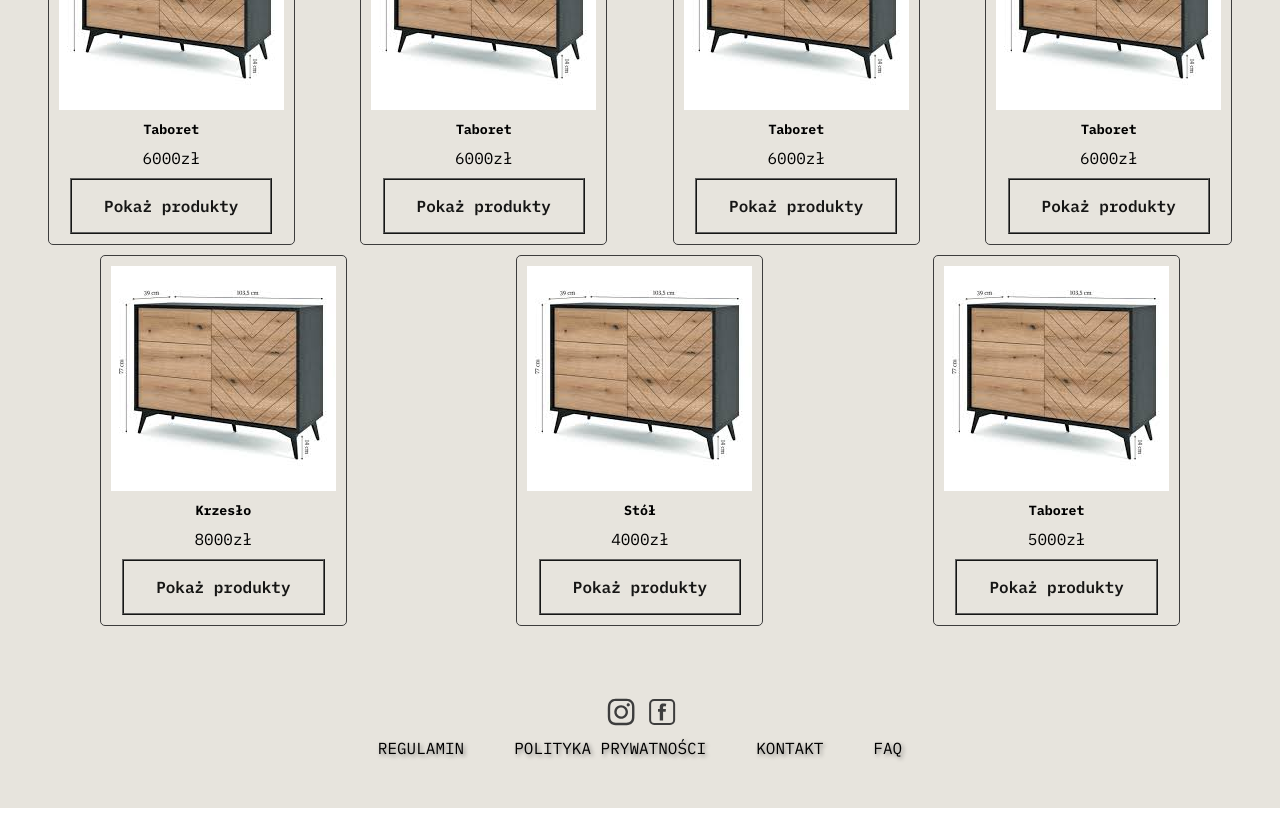
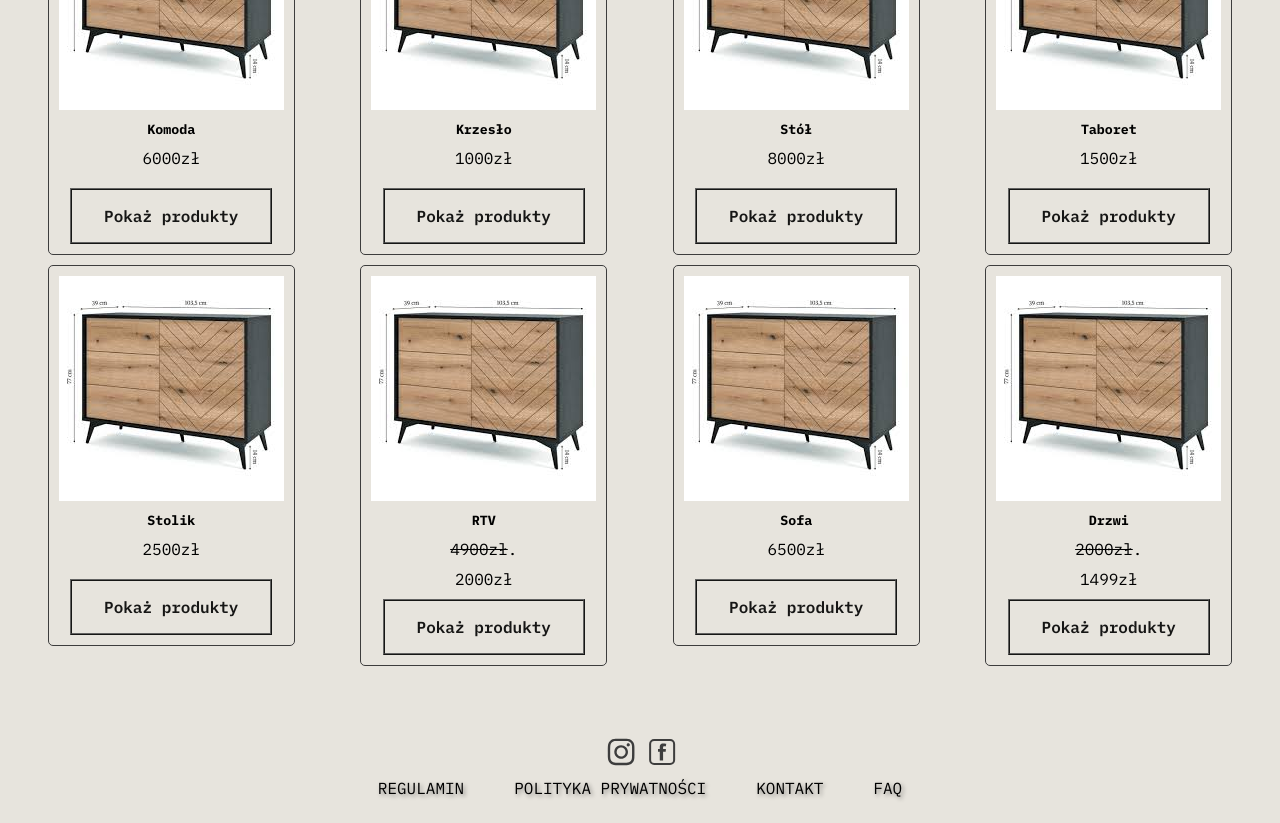
Before and after one commit to mateuszczap/shop-template, a React (Create React App) app: page /product-page in a window 1280 px wide. Shown: the part 940-1763 px from the top of the page. Built offline with nearby package versions, Linux system fonts and the light colour scheme.

Commit message:
add another product component

```diff
--- a/src/App.tsx
+++ b/src/App.tsx
@@ -3,6 +3,7 @@ import './App.css';
 import HomePage from './pages/HomePage';
 import { ProductPage } from './pages/ProductPage';
 import { BrowserRouter, Routes, Route } from 'react-router-dom';
+import { ProductDescribe } from './components/ProductDescribe';
 
 function App() {
   return (
@@ -10,6 +11,7 @@ function App() {
       <Routes>
         <Route path="/" element={<HomePage/>}/>
         <Route path="/product-page" element={<ProductPage/>}/>
+        <Route path="/product-page/:product" element={<ProductDescribe/>}/>
       </Routes>
     </BrowserRouter>
   );
--- a/src/components/Product.tsx
+++ b/src/components/Product.tsx
@@ -1,12 +1,13 @@
 import { Button } from "./Button";
 
-function Product ({price, name}:{price: string, name: string}) {
+function Product ({price, name, discount}:{price: string, name: string, discount?: string}) {
     return (
         <div className="product-page-container">
             <div className="product-container">
                 <img src="komoda.jpeg"/>
                 <h5>{name}</h5>
-                <p>{price}</p>
+                {discount ? <p><del>{price}</del>.</p> : <p>{price}</p> }
+                <p>{discount}</p>
                 <Button color={'black'}/>
             </div>
         </div>
--- /dev/null
+++ b/src/components/ProductDescribe.tsx
@@ -0,0 +1,8 @@
+
+function ProductDescribe () {
+    return (
+        <div>COŚ</div>
+    )
+}
+
+export { ProductDescribe };
--- a/src/pages/ProductPage.tsx
+++ b/src/pages/ProductPage.tsx
@@ -11,15 +11,33 @@ const tablica = [
     },
     {
         name: 'Krzesło',
-        price: '6000zł',
+        price: '1000zł',
     },
     {
         name: 'Stół',
-        price: '6000zł',
+        price: '8000zł',
     },
     {
         name: 'Taboret',
-        price: '5000zł',
+        price: '1500zł',
+    },
+    {
+        name: 'Stolik',
+        price: '2500zł',
+    },
+    {
+        name: 'RTV',
+        price: '4900zł',
+        discount: '2000zł'
+    },
+    {
+        name: 'Sofa',
+        price: '6500zł',
+    },
+    {
+        name: 'Drzwi',
+        price: '2000zł',
+        discount: '1499zł'
     }
 ]
 
@@ -28,14 +46,10 @@ function ProductPage () {
         <MainTemplate>
             <Baner tekstHeader="Interesujemy się najwyższą jakością wykonania z najlepszych gatunków drzew." tekstParagraf="Drewno to niezwykły materiał, którego używa się od wieków do tworzenia pięknych i funkcjonalnych przedmiotów. Jego naturalna ciepło i tekstura dodają uroku każdemu otoczeniu. To materiał, który nie tylko inspiruje rzemieślników, ale także łączy nas z naturą, przypominając o naszych korzeniach."/>
             <div className="product-tiles-container">
-                {tablica.map(() => {
-                    return <Product price={'6000zł'} name={'Taboret'}/>
+                {tablica.map((prod) => {
+                    return <Product price={prod.price} name={prod.name} discount={prod.discount}/>
                 }
                 )}
-                {/* <Product price={'6000zł'} name={'Komoda'}/> */}
-                <Product price={'8000zł'} name={'Krzesło'}/>
-                <Product price={'4000zł'} name={'Stół'}/>
-                <Product price={'5000zł'} name={'Taboret'}/>
             </div>
         </MainTemplate>
     )
```
